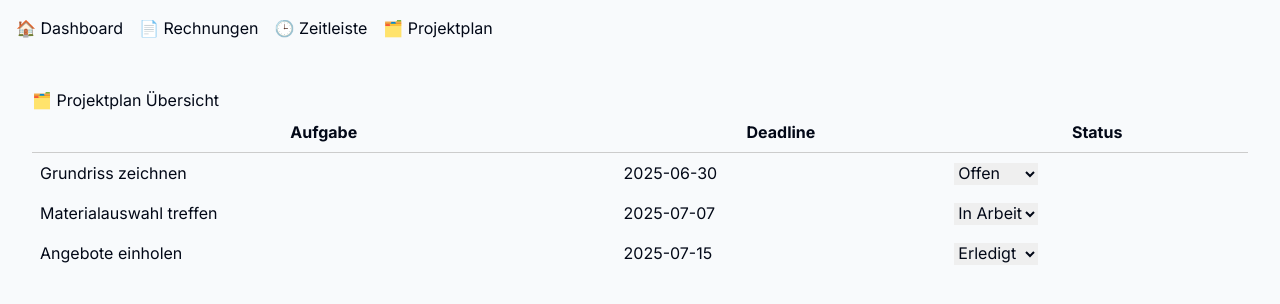
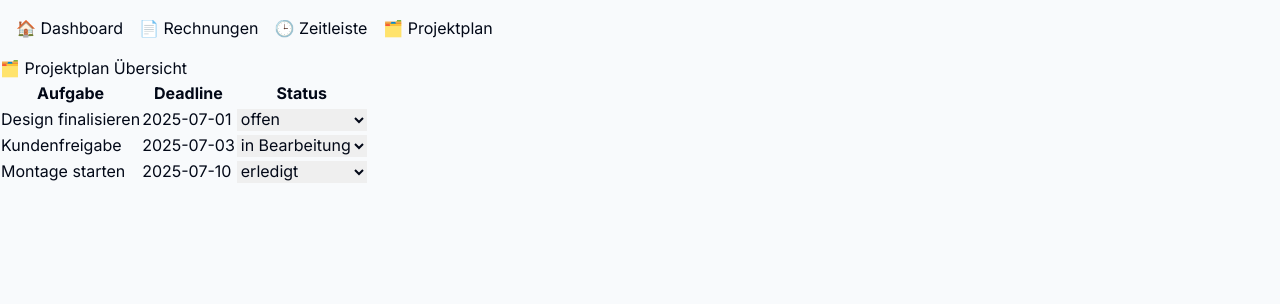
Before and after one commit to styliamo/doesinger-app, a React (Vite) app: page /doesinger-app/plan in a window 1280 px wide. Shown: the top 304 px of the page. Built offline with nearby package versions, Linux system fonts and the light colour scheme.

Commit message:
feat: interactive project plan table

```diff
--- a/src/pages/ProjectPlan.tsx
+++ b/src/pages/ProjectPlan.tsx
@@ -1,51 +1,47 @@
-import React, { useState } from "react";
+import { useState } from "react";
 
 type Task = {
   id: number;
   title: string;
   deadline: string;
-  status: "Offen" | "In Arbeit" | "Erledigt";
+  status: "offen" | "in Bearbeitung" | "erledigt";
 };
 
-const initialTasks: Task[] = [
-  { id: 1, title: "Grundriss zeichnen", deadline: "2025-06-30", status: "Offen" },
-  { id: 2, title: "Materialauswahl treffen", deadline: "2025-07-07", status: "In Arbeit" },
-  { id: 3, title: "Angebote einholen", deadline: "2025-07-15", status: "Erledigt" },
-];
-
 export default function ProjectPlan() {
-  const [tasks, setTasks] = useState(initialTasks);
+  const [tasks, setTasks] = useState<Task[]>([
+    { id: 1, title: "Design finalisieren", deadline: "2025-07-01", status: "offen" },
+    { id: 2, title: "Kundenfreigabe", deadline: "2025-07-03", status: "in Bearbeitung" },
+    { id: 3, title: "Montage starten", deadline: "2025-07-10", status: "erledigt" },
+  ]);
 
   const updateStatus = (id: number, newStatus: Task["status"]) => {
-    setTasks(tasks.map(task =>
-      task.id === id ? { ...task, status: newStatus } : task
-    ));
+    setTasks(tasks.map(task => task.id === id ? { ...task, status: newStatus } : task));
   };
 
   return (
-    <div style={{ padding: "2rem" }}>
+    <div>
       <h2>🗂️ Projektplan Übersicht</h2>
-      <table style={{ width: "100%", borderCollapse: "collapse" }}>
+      <table>
         <thead>
           <tr>
-            <th style={{ borderBottom: "1px solid #ccc", padding: "0.5rem" }}>Aufgabe</th>
-            <th style={{ borderBottom: "1px solid #ccc", padding: "0.5rem" }}>Deadline</th>
-            <th style={{ borderBottom: "1px solid #ccc", padding: "0.5rem" }}>Status</th>
+            <th>Aufgabe</th>
+            <th>Deadline</th>
+            <th>Status</th>
           </tr>
         </thead>
         <tbody>
           {tasks.map(task => (
             <tr key={task.id}>
-              <td style={{ padding: "0.5rem" }}>{task.title}</td>
-              <td style={{ padding: "0.5rem" }}>{task.deadline}</td>
-              <td style={{ padding: "0.5rem" }}>
+              <td>{task.title}</td>
+              <td>{task.deadline}</td>
+              <td>
                 <select
                   value={task.status}
                   onChange={(e) => updateStatus(task.id, e.target.value as Task["status"])}
                 >
-                  <option value="Offen">Offen</option>
-                  <option value="In Arbeit">In Arbeit</option>
-                  <option value="Erledigt">Erledigt</option>
+                  <option value="offen">offen</option>
+                  <option value="in Bearbeitung">in Bearbeitung</option>
+                  <option value="erledigt">erledigt</option>
                 </select>
               </td>
             </tr>
```
